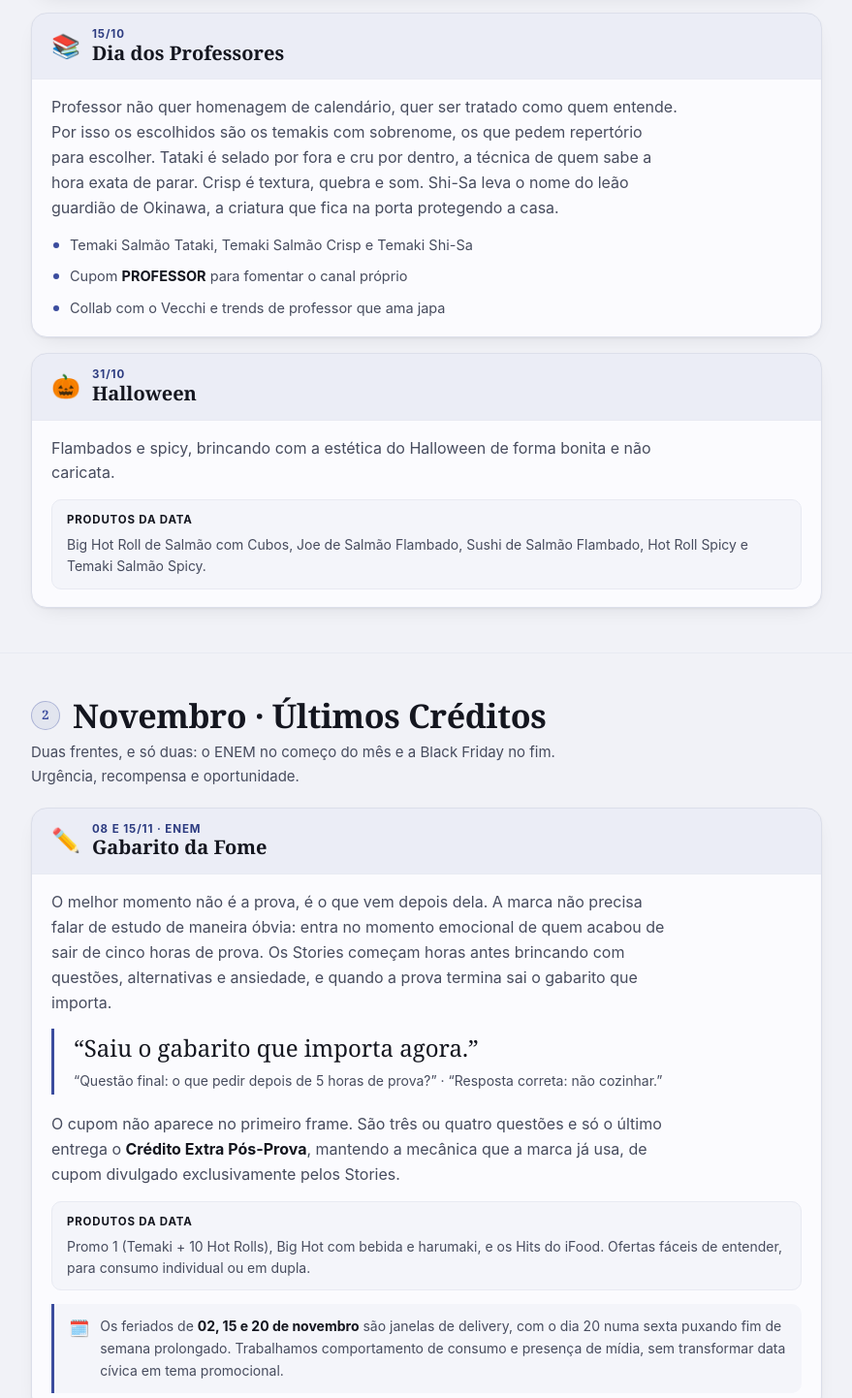
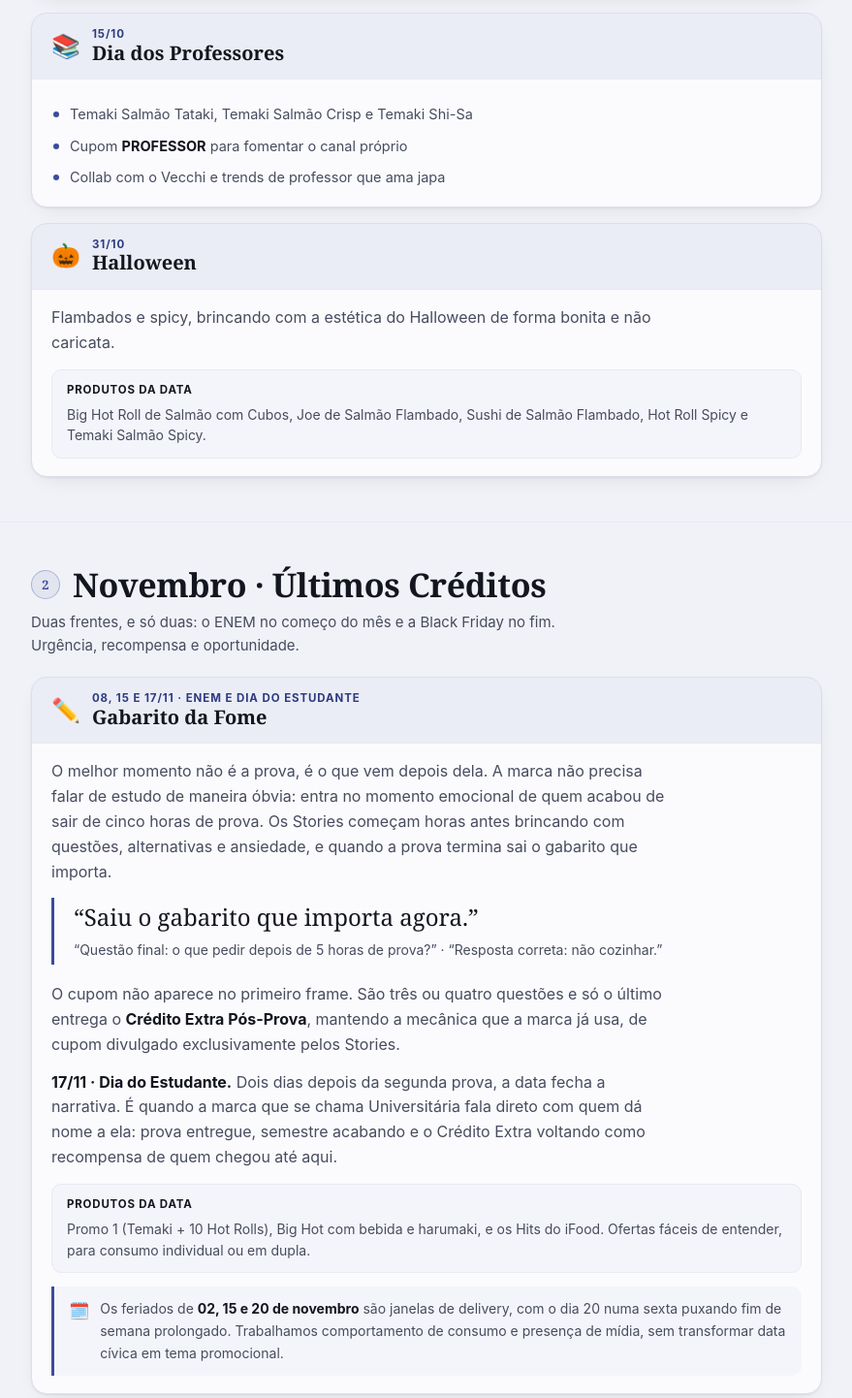
Before and after one commit to dev-seven7/temakeria-out-nov-dez, a plain HTML site: page index.html in a window 1280 px wide. Shown: the part 1393-2835 px from the top of the page at 97% size, without its empty margins (200-1079 px from the left). Drawn offline with Linux system fonts and the light colour scheme.

Commit message:
feat(gm): tira narrativa do Dia dos Professores e soma 17/11 Dia do Estudante

```diff
--- a/index.html
+++ b/index.html
@@ -173,7 +173,6 @@
     <div class="benefit">
       <div class="bhead"><span class="bic">📚</span><div class="bt"><small>15/10</small>Dia dos Professores</div></div>
       <div class="bbody">
-        <p class="plain">Professor não quer homenagem de calendário, quer ser tratado como quem entende. Por isso os escolhidos são os temakis com sobrenome, os que pedem repertório para escolher. Tataki é selado por fora e cru por dentro, a técnica de quem sabe a hora exata de parar. Crisp é textura, quebra e som. Shi-Sa leva o nome do leão guardião de Okinawa, a criatura que fica na porta protegendo a casa.</p>
         <ul class="ilist">
           <li>Temaki Salmão Tataki, Temaki Salmão Crisp e Temaki Shi-Sa</li>
           <li>Cupom <strong>PROFESSOR</strong> para fomentar o canal próprio</li>
@@ -198,11 +197,12 @@
     <p class="subhead">Duas frentes, e só duas: o ENEM no começo do mês e a Black Friday no fim. Urgência, recompensa e oportunidade.</p>
 
     <div class="benefit">
-      <div class="bhead"><span class="bic">✏️</span><div class="bt"><small>08 e 15/11 · ENEM</small>Gabarito da Fome</div></div>
+      <div class="bhead"><span class="bic">✏️</span><div class="bt"><small>08, 15 e 17/11 · ENEM e Dia do Estudante</small>Gabarito da Fome</div></div>
       <div class="bbody">
         <p class="plain">O melhor momento não é a prova, é o que vem depois dela. A marca não precisa falar de estudo de maneira óbvia: entra no momento emocional de quem acabou de sair de cinco horas de prova. Os Stories começam horas antes brincando com questões, alternativas e ansiedade, e quando a prova termina sai o gabarito que importa.</p>
         <p class="quote">“Saiu o gabarito que importa agora.”<small>“Questão final: o que pedir depois de 5 horas de prova?” · “Resposta correta: não cozinhar.”</small></p>
         <p class="plain">O cupom não aparece no primeiro frame. São três ou quatro questões e só o último entrega o <strong>Crédito Extra Pós-Prova</strong>, mantendo a mecânica que a marca já usa, de cupom divulgado exclusivamente pelos Stories.</p>
+        <p class="plain"><strong>17/11 · Dia do Estudante.</strong> Dois dias depois da segunda prova, a data fecha a narrativa. É quando a marca que se chama Universitária fala direto com quem dá nome a ela: prova entregue, semestre acabando e o Crédito Extra voltando como recompensa de quem chegou até aqui.</p>
         <div class="prod"><b>Produtos da data</b>Promo 1 (Temaki + 10 Hot Rolls), Big Hot com bebida e harumaki, e os Hits do iFood. Ofertas fáceis de entender, para consumo individual ou em dupla.</div>
         <div class="opnote"><span class="ic">🗓️</span><div>Os feriados de <strong>02, 15 e 20 de novembro</strong> são janelas de delivery, com o dia 20 numa sexta puxando fim de semana prolongado. Trabalhamos comportamento de consumo e presença de mídia, sem transformar data cívica em tema promocional.</div></div>
       </div>
@@ -270,6 +270,7 @@
           <tr><td class="cond">31/10</td><td class="camp">Halloween</td><td>Flambados e spicy</td></tr>
           <tr><td class="cond">01–07/11</td><td class="camp">Últimos Créditos · aquecimento</td><td>Temakis, Hot Rolls e Hits do iFood · alcance</td></tr>
           <tr><td class="cond">08 e 15/11</td><td class="camp">Gabarito da Fome · ENEM</td><td>Promo 1 e Big Hot com bebida · conversão pós-prova</td></tr>
+          <tr><td class="cond">17/11</td><td class="camp">Dia do Estudante</td><td>Fechamento da narrativa das provas · Crédito Extra</td></tr>
           <tr><td class="cond">23–26/11</td><td class="camp">Esquenta Black Friday</td><td>40 peças, 80 Hot Rolls e Universitário Sênior · desejo</td></tr>
           <tr><td class="cond">27/11</td><td class="camp">Black Friday</td><td>Grandes combos · maior pico de venda do período</td></tr>
           <tr><td class="cond">30/11</td><td class="camp">Cyber Monday · última chance</td><td>Uma ou duas ofertas por 24 horas</td></tr>
```
